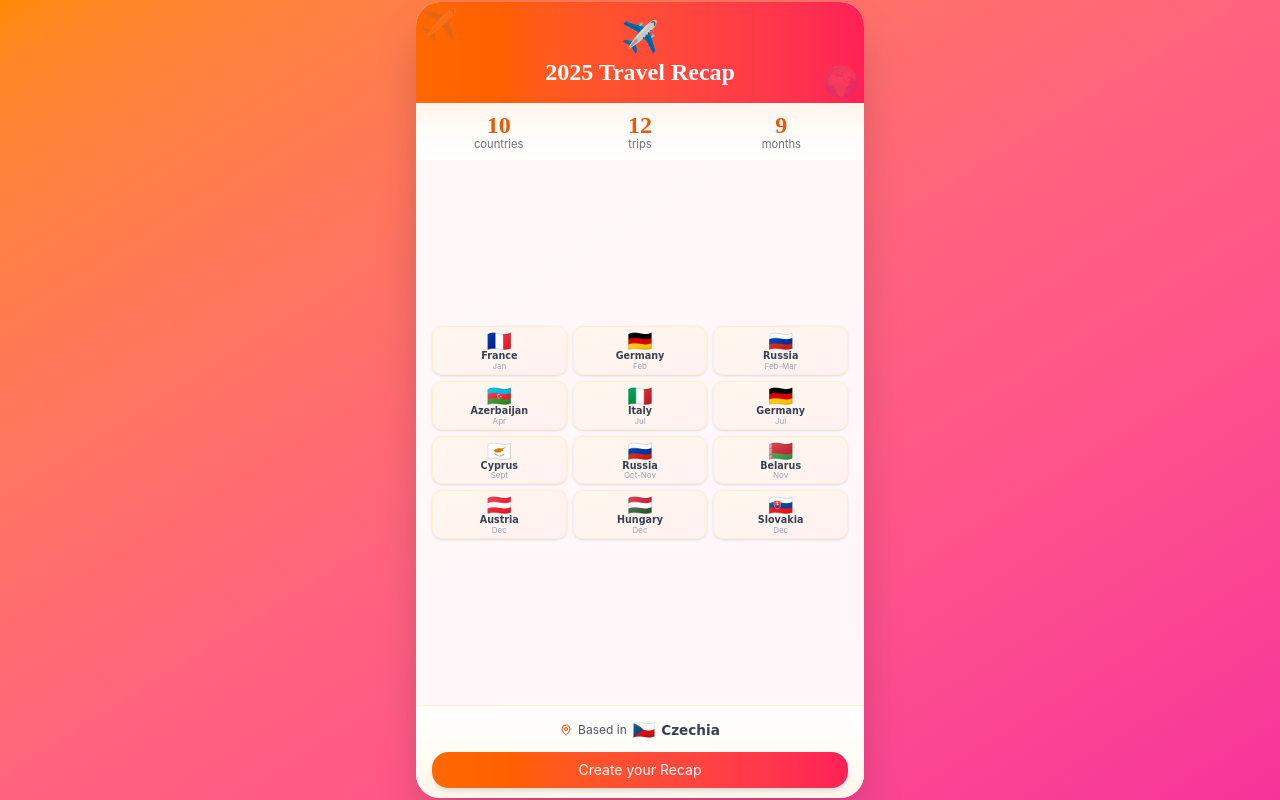
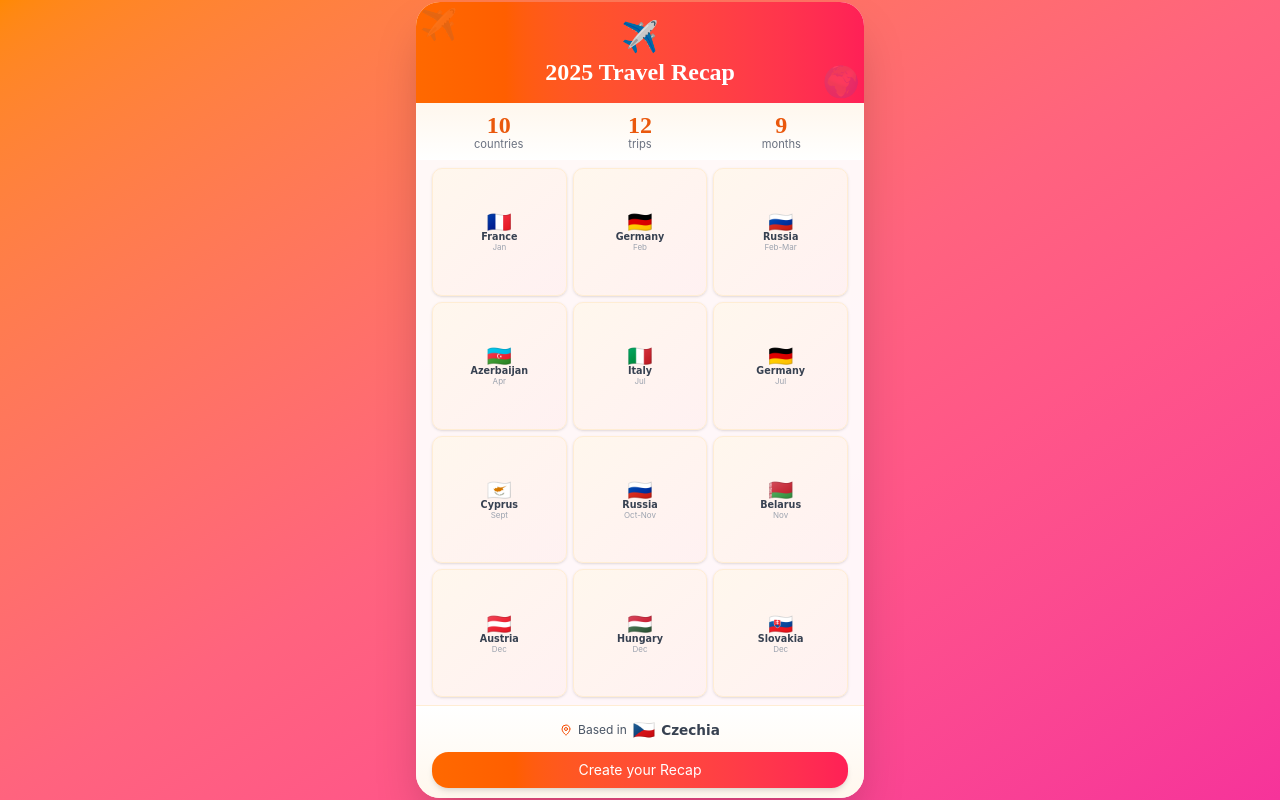
Before and after one commit to prohladenn/tma-travel-results, a React (Vite) app: page / in a window 1280 px wide. Built offline with nearby package versions, Linux system fonts and the light colour scheme; the HTML template or start-up script is replaced by a standard one.

Commit message:
fix: adjust grid height in TravelRecap component for better layout

```diff
--- a/src/components/TravelRecap.tsx
+++ b/src/components/TravelRecap.tsx
@@ -58,7 +58,7 @@ export function TravelRecap() {
 
         {/* Countries Grid */}
         <div className="flex-1 px-4 py-2 overflow-hidden min-h-0 flex">
-          <div className="grid grid-cols-3 gap-1.5 w-full h-fit max-h-full my-auto">
+          <div className="grid grid-cols-3 gap-1.5 w-full h-full content-center">
             {travels.map((travel, index) => (
               <div
                 key={index}
```
Also changed, not shown: 2 other files (tests, documents, lock files or other folders).
